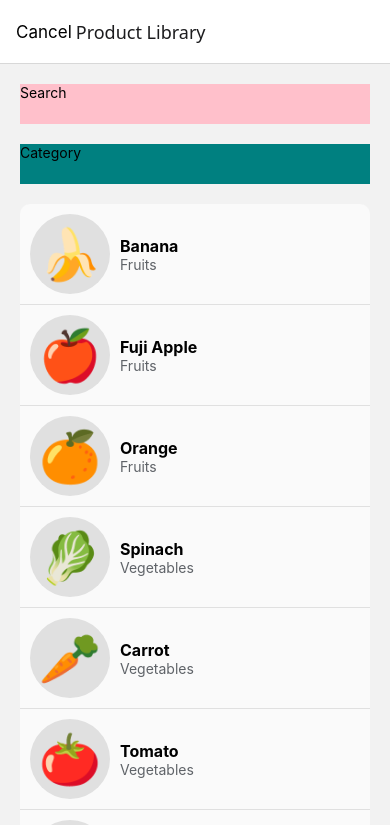
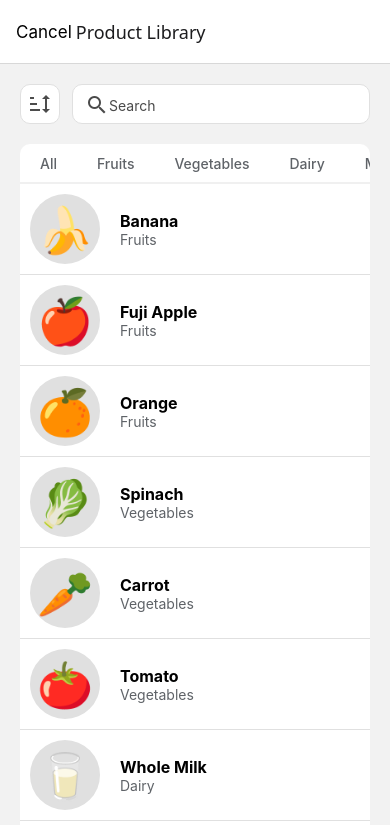
Before and after one commit to the-tomato-king/Tomatch, a React Native app: screen /ProductLibrary in a window 390 px wide. Shown: the top 825 px of the page. Built offline with nearby package versions, Linux system fonts and the light colour scheme; no server answers; the database is empty.

Commit message:
feat: Enhance ProductLibraryScreen with search bar and category filter

```diff
--- a/src/components/ProductSearchInput.tsx
+++ b/src/components/ProductSearchInput.tsx
@@ -9,7 +9,8 @@ import { useNavigation } from "@react-navigation/native";
 import { NativeStackNavigationProp } from "@react-navigation/native-stack";
 import { RootStackParamList } from "../types/navigation";
 
-type ProductSearchNavigationProp = NativeStackNavigationProp<RootStackParamList>;
+type ProductSearchNavigationProp =
+  NativeStackNavigationProp<RootStackParamList>;
 
 interface ProductSearchInputProps {
   inputValue: string;
--- a/src/screens/ProductLibraryScreen.tsx
+++ b/src/screens/ProductLibraryScreen.tsx
@@ -5,22 +5,53 @@ import {
   FlatList,
   TextInput,
   Image,
+  ScrollView,
+  TouchableOpacity,
 } from "react-native";
 import React from "react";
-import { PRODUCTS } from "../data/Product";
+import { PRODUCTS, PRODUCT_CATEGORIES } from "../data/Product";
 import { globalStyles } from "../theme/styles";
 import { colors } from "../theme/colors";
+import MaterialCommunityIcons from "@expo/vector-icons/MaterialCommunityIcons";
 
 const ProductLibraryScreen = () => {
   return (
     <View style={styles.container}>
-      {/* todo: add search bar */}
+      <View style={styles.searchHeader}>
+        <View style={styles.sortByContainer}>
+          <MaterialCommunityIcons
+            name="sort"
+            size={24}
+            color={colors.darkGray}
+          />
+        </View>
         <View style={styles.searchBarContainer}>
-        <TextInput placeholder="Search" />
+          <View style={styles.searchBar}>
+            <MaterialCommunityIcons
+              name="magnify"
+              size={24}
+              color={colors.darkGray}
+            />
+            <TextInput
+              style={styles.searchInput}
+              placeholder="Search"
+              placeholderTextColor={colors.darkGray}
+            />
           </View>
-      {/* todo: add category filter */}
+        </View>
+      </View>
+      <View style={styles.productLibraryContainer}>
         <View style={styles.categoryFilterContainer}>
-        <Text>Category</Text>
+          <ScrollView horizontal showsHorizontalScrollIndicator={false}>
+            <TouchableOpacity style={styles.categoryButton}>
+              <Text style={styles.categoryButtonText}>All</Text>
+            </TouchableOpacity>
+            {Object.values(PRODUCT_CATEGORIES).map((category) => (
+              <TouchableOpacity key={category} style={styles.categoryButton}>
+                <Text style={styles.categoryButtonText}>{category}</Text>
+              </TouchableOpacity>
+            ))}
+          </ScrollView>
         </View>
         <View style={styles.productListContainer}>
           <FlatList
@@ -48,6 +79,7 @@ const ProductLibraryScreen = () => {
           />
         </View>
       </View>
+    </View>
   );
 };
 
@@ -63,24 +95,72 @@ const styles = StyleSheet.create({
     width: "100%",
     alignSelf: "center",
   },
+  // search header
+  searchHeader: {
+    flexDirection: "row",
+    alignItems: "center",
+    gap: 12,
+    marginTop: 20,
+  },
+  sortByContainer: {
+    width: 40,
+    height: 40,
+    backgroundColor: colors.white,
+    borderRadius: 10,
+    justifyContent: "center",
+    alignItems: "center",
+    borderWidth: 1,
+    borderColor: "#E0E0E0",
+  },
+  // search bar
   searchBarContainer: {
-    marginTop: 20,
-    width: "100%",
+    flex: 1,
     height: 40,
-    backgroundColor: "pink",
+    backgroundColor: colors.white,
+    borderWidth: 1,
+    borderColor: "#E0E0E0",
+    borderRadius: 10,
   },
-  categoryFilterContainer: {
-    marginTop: 20,
-    width: "100%",
+  searchBar: {
+    flexDirection: "row",
+    alignItems: "center",
+    paddingHorizontal: 12,
+  },
+  searchInput: {
+    flex: 1,
     height: 40,
-    backgroundColor: "teal",
+    paddingVertical: 0, // 移除默认内边距
   },
-  productListContainer: {
+  // product library
+  productLibraryContainer: {
     marginTop: 20,
     width: "100%",
     height: "100%",
-    backgroundColor: colors.lightGray,
+    backgroundColor: colors.white,
     borderRadius: 10,
+  },
+  // category filter
+  categoryFilterContainer: {
+    width: "100%",
+    height: 40,
+    borderBottomWidth: 2,
+    borderBottomColor: colors.lightGray2,
+  },
+  categoryButton: {
+    paddingHorizontal: 20,
+    height: "100%",
+    justifyContent: "center",
+  },
+  categoryButtonText: {
+    fontSize: 14,
+    fontWeight: 500,
+    color: colors.secondaryText,
+    textAlign: "center",
+  },
+  // product list
+  productListContainer: {
+    width: "100%",
+    height: "100%",
   },
   productItem: {
     flexDirection: "row",
@@ -88,31 +168,32 @@ const styles = StyleSheet.create({
     padding: 10,
   },
   productImagePlaceholder: {
-    width: 80,
-    height: 80,
+    width: 70,
+    height: 70,
     backgroundColor: "#E0E0E0",
     borderRadius: 40,
-    marginRight: 10,
+    marginRight: 20,
     justifyContent: "center",
     alignItems: "center",
   },
   productImage: {
-    width: 80,
-    height: 80,
+    width: 70,
+    height: 70,
     borderRadius: 40,
   },
   emojiText: {
-    fontSize: 50,
-    textAlign: "center",
+    fontSize: 45,
   },
   productInfo: {
     flexDirection: "column",
   },
   productName: {
+    flex: 1,
     fontSize: 16,
     fontWeight: "bold",
   },
   productCategory: {
+    flex: 5,
     fontSize: 14,
     color: colors.secondaryText,
   },
```
Lines whose indentation alone changed are shown as unchanged.
